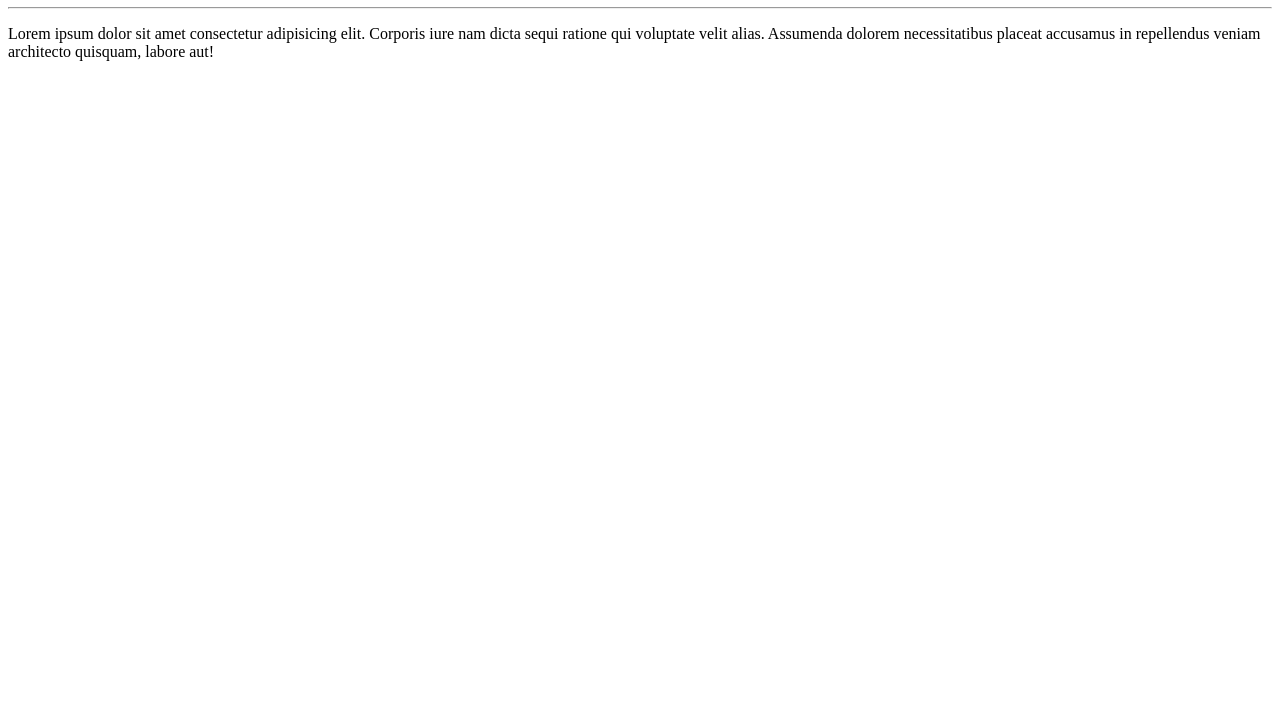
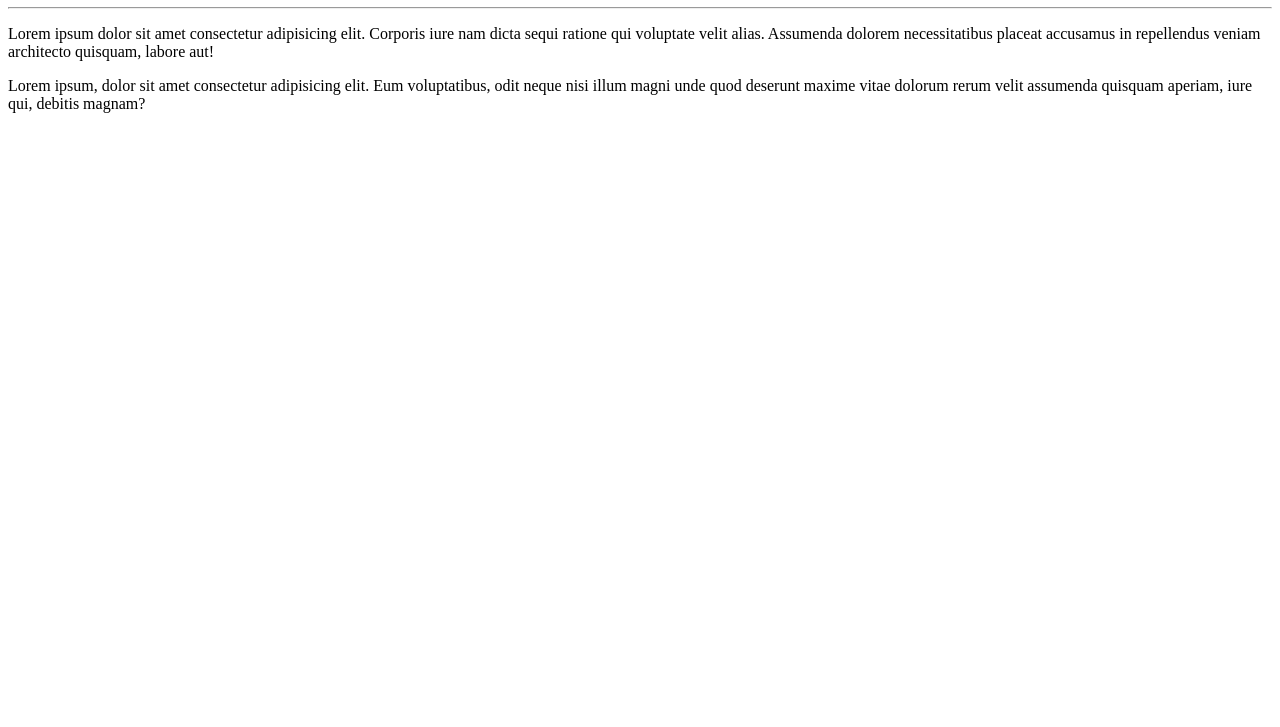
Before and after one commit to JoaoBruscagim/Ola-Mundo, a plain HTML site: page Site-Teste/index.html in a window 1280 px wide. Shown: the part 73-800 px from the top of the page. Drawn offline with Linux system fonts and the light colour scheme.

Commit message:
Adicionei um parágrafo

```diff
--- a/Site-Teste/index.html
+++ b/Site-Teste/index.html
@@ -10,6 +10,7 @@
     <h1>Olá, Mundo</h1>
     <hr>
     <p>Lorem ipsum dolor sit amet consectetur adipisicing elit. Corporis iure nam dicta sequi ratione qui voluptate velit alias. Assumenda dolorem necessitatibus placeat accusamus in repellendus veniam architecto quisquam, labore aut!</p>
+    <p>Lorem ipsum, dolor sit amet consectetur adipisicing elit. Eum voluptatibus, odit neque nisi illum magni unde quod deserunt maxime vitae dolorum rerum velit assumenda quisquam aperiam, iure qui, debitis magnam?</p>
 
 </body>
 </html>
```
